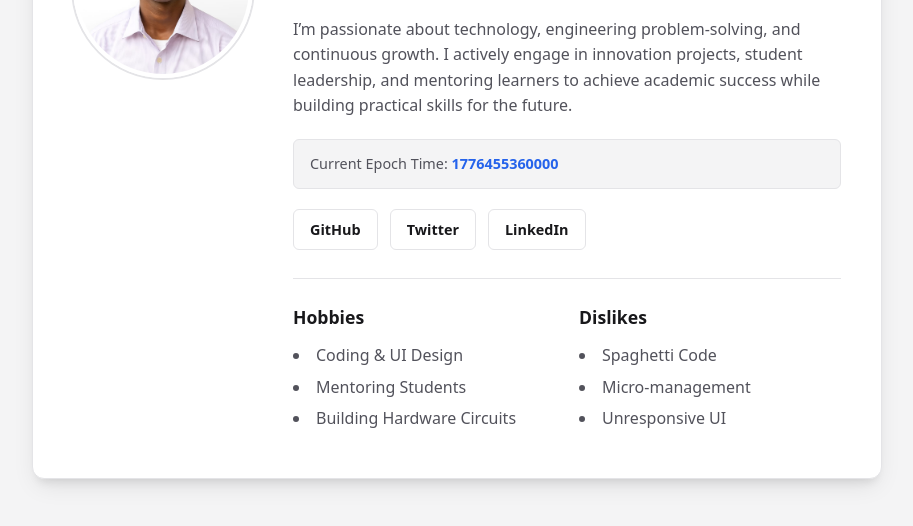
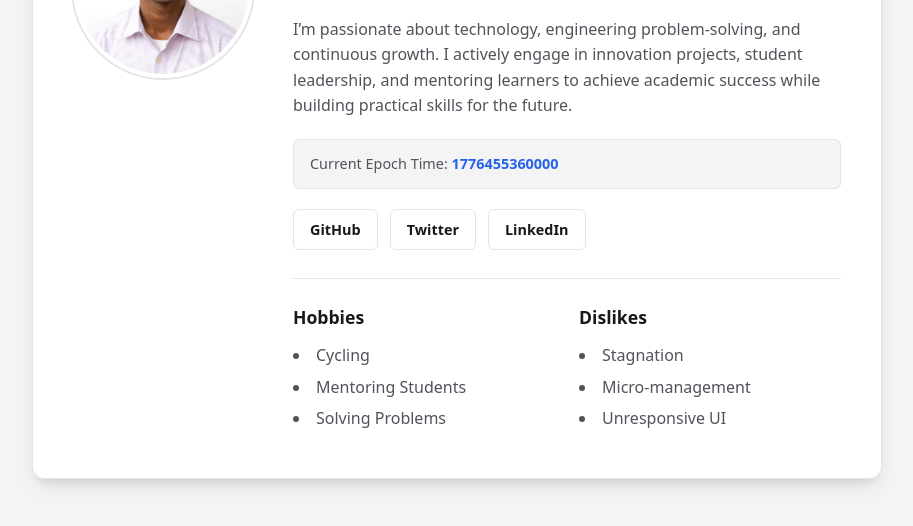
Before and after one commit to Muha-coder-dev/hng14-task1b-profile-card, a plain HTML site: page index.html in a window 1280 px wide. Shown: the part 232-758 px from the top of the page, without its empty margins (183-1096 px from the left). Drawn offline with Linux system fonts and the light colour scheme.

Commit message:
made changes to html

```diff
--- a/index.html
+++ b/index.html
@@ -60,16 +60,16 @@
                     <section class="details-section">
                         <h2>Hobbies</h2>
                         <ul class="details-list" data-testid="test-user-hobbies">
-                            <li>Coding & UI Design</li>
+                            <li>Cycling</li>
                             <li>Mentoring Students</li>
-                            <li>Building Hardware Circuits</li>
+                            <li>Solving Problems</li>
                         </ul>
                     </section>
 
                     <section class="details-section">
                         <h2>Dislikes</h2>
                         <ul class="details-list" data-testid="test-user-dislikes">
-                            <li>Spaghetti Code</li>
+                            <li>Stagnation</li>
                             <li>Micro-management</li>
                             <li>Unresponsive UI</li>
                         </ul>
```
